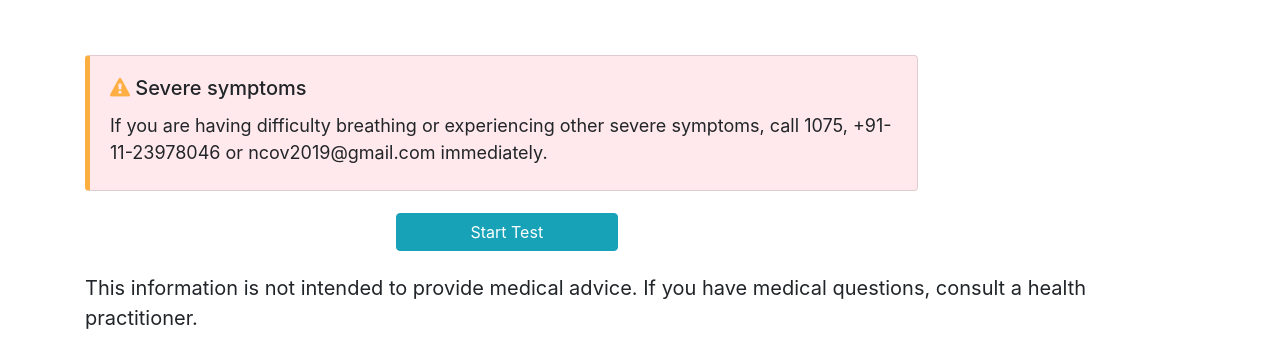
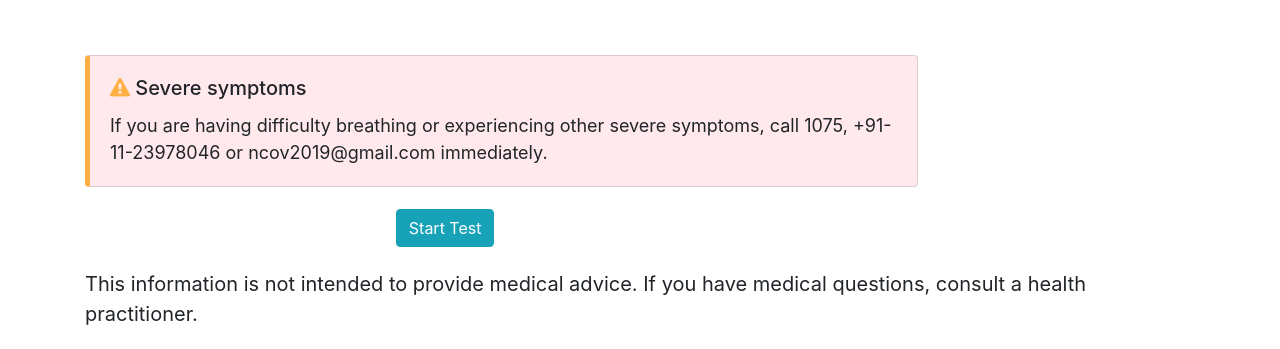
Before and after one commit to ajay-hub/Covid19IndiaTracker, a plain HTML site: page selfassessment0.html in a window 1280 px wide. Shown: the part 458-807 px from the top of the page. Drawn offline with nearby package versions, Linux system fonts and the light colour scheme; no server answers.

Commit message:
Fourth Commit

```diff
--- a/css/style.css
+++ b/css/style.css
@@ -75,7 +75,7 @@
 
 #advisecard{
     width: 75%;
-    height: 40%;
+    height: auto;
     margin-top: 50px;
     background: rgb(255,182,193,.3);
     border-left: 5px solid #ffae42;
@@ -89,7 +89,7 @@
     margin-left: 28%;
     margin-top: 2%;
     margin-bottom: 2%;
-    width: 20%;
+    width: auto;
 }
 
 .btn{
--- a/js/script.js
+++ b/js/script.js
@@ -110,7 +110,14 @@ function fn()
         {
             var select = document.getElementById('select').value;
             localStorage.setItem("sname", select);
-            window.open('statestats.html', '_blank');
+            if(select!="default")
+            {
+                window.open('statestats.html', '_blank');
+            }
+            else
+            {
+                window.alert("Please select a state!");
+            }
         }
 
 buildTable()
--- a/selfassessment0.html
+++ b/selfassessment0.html
@@ -48,12 +48,16 @@
                         <p class="card-text">If you are having difficulty breathing or experiencing other severe symptoms, call 1075, +91-11-23978046 or ncov2019@gmail.com immediately.</p>
                     </div>
                 </div>
+            </div>
+        </div>
+        <div class="row">
+            <div class="col">
                 <div class="btn btn-info" id="taketestbtn" onclick="starttest()">Start Test</div>
-                <div class="row">
-                    <div class="col-lg-12">
-                        <p id="advisory">This information is not intended to provide medical advice. If you have medical questions, consult a health practitioner.</p>
-                    </div>
-                </div>
+            </div>
+        </div>
+        <div class="row">
+            <div class="col-lg-12">
+                <p id="advisory">This information is not intended to provide medical advice. If you have medical questions, consult a health practitioner.</p>
             </div>
         </div>
     </div>
```
